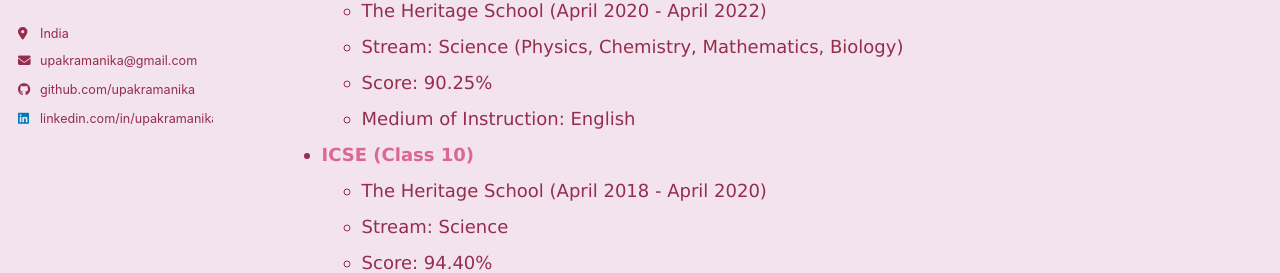
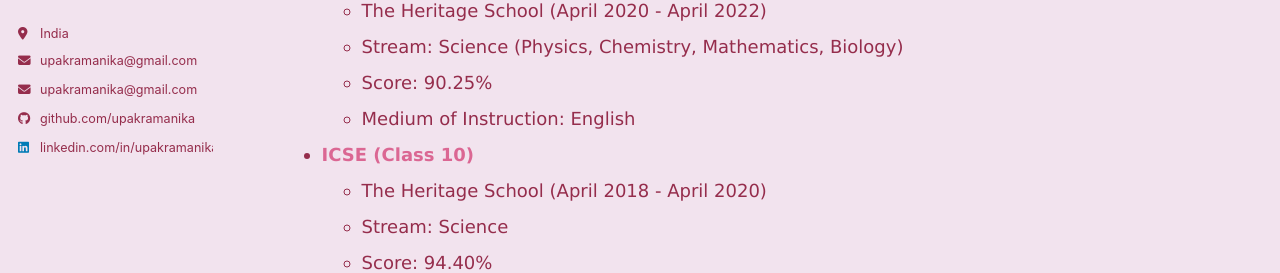
Before and after one commit to upakramanika/upakramanika.github.io, a Jekyll site: the page built from _pages/about.md, in a window 1280 px wide. Shown: the part 472-745 px from the top of the page. Built offline with Jekyll 4.4.1, drawn with Linux system fonts in a browser that asks for light colours; a style sheet for code colours, icons or effects is not loaded.

Commit message:
Update author-profile.html

```diff
--- a/_includes/author-profile.html
+++ b/_includes/author-profile.html
@@ -36,6 +36,13 @@
       {% if author.email %}
         <li><a href="mailto:{{ author.email }}"><i class="fas fa-fw fa-envelope icon-pad-right" aria-hidden="true"></i>{{ site.data.ui-text[site.locale].email_label | default: "upakramanika@gmail.com" }}</a></li>
       {% endif %}
+      {% if author.email2 %}
+        <li><a href="mailto:{{ author.email2 }}"><i class="fas fa-fw fa-envelope icon-pad-right" aria-hidden="true"></i>{{ site.data.ui-text[site.locale].email_label | default: "upakramanika@gmail.com" }}</a></li>
+      {% endif %}
+      {% if author.neocities %}
+        <li><a href="{{ author.neocities }}" target="_blank" rel="noopener noreferrer"><i class="fas fa-fw fa-globe" aria-hidden="true"></i> {{ author.neocities | remove: "https://" | remove: "http://" }}</a></li>
+      {% endif %}
+
 
       <!-- Font Awesome and Academicons icons / Academic websites -->
       {% if author.academia %}
```
